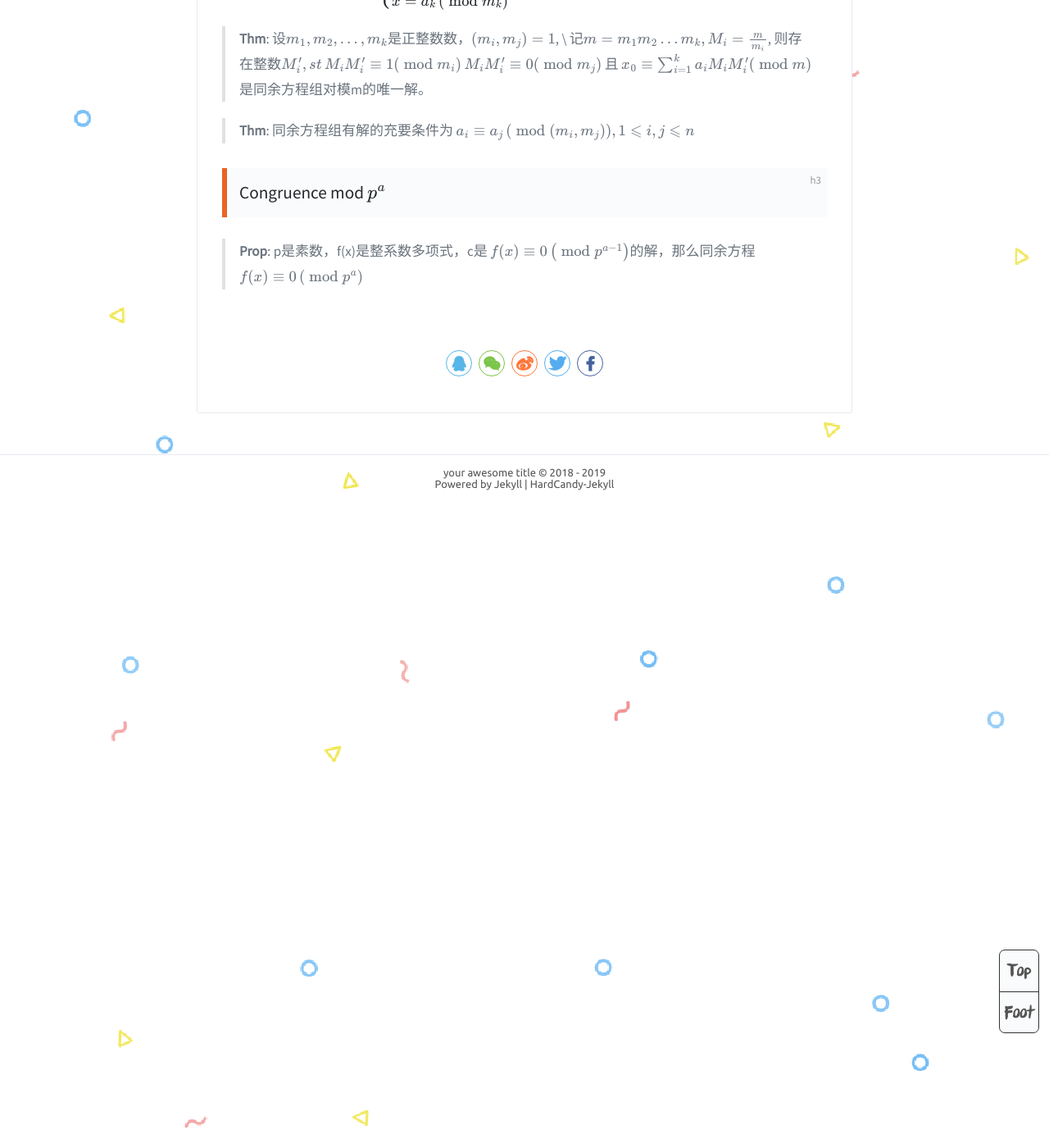
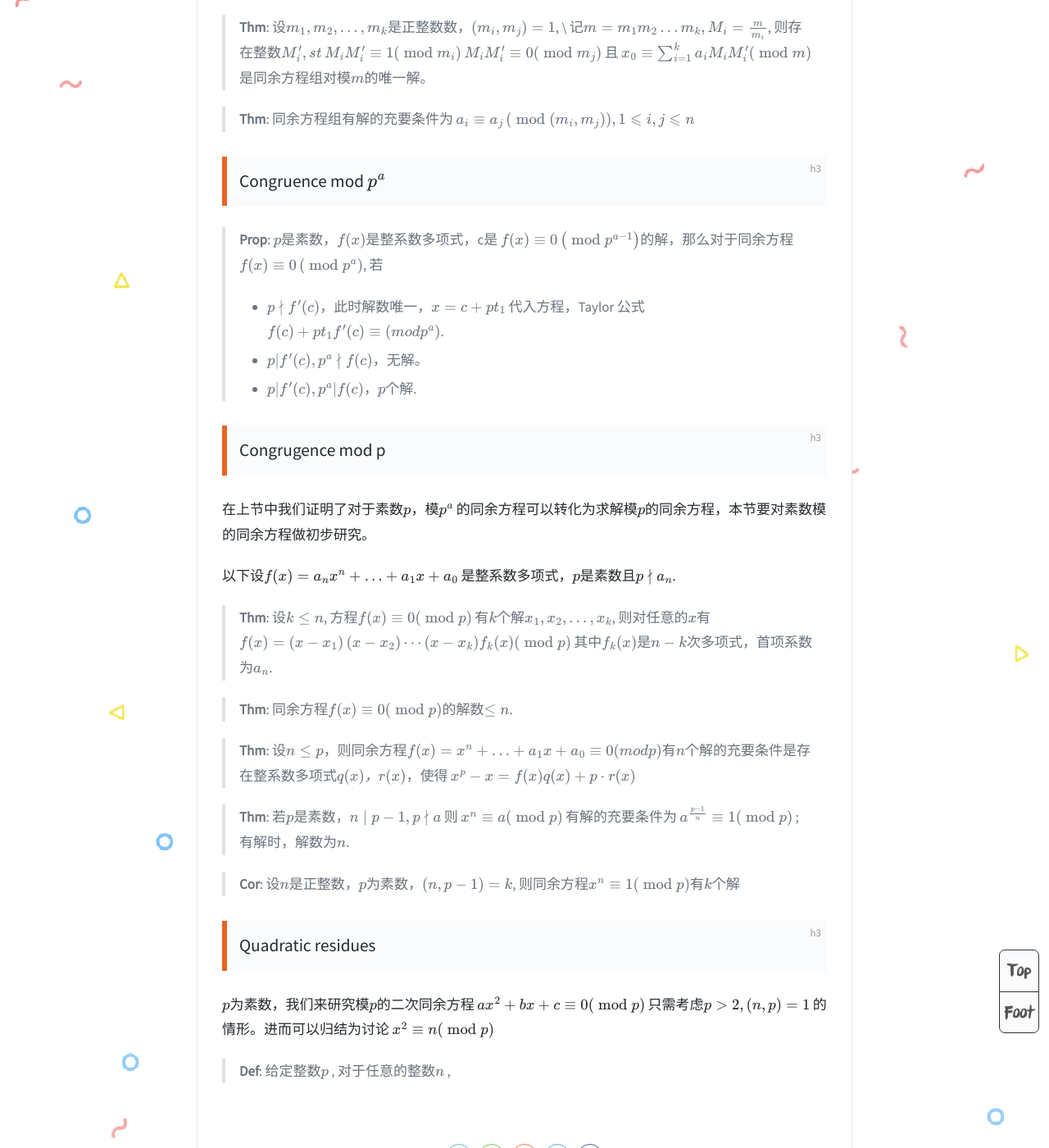
Before and after one commit to zodiachc/Cassis.github.io, a Jekyll site: the page built from _posts/2019-07-21-number-theory-#2.md, in a window 1280 px wide and 1400 px high, scrolled down 1902 px. Shown: the whole window at 82% size. Built offline with Jekyll 4.4.1, drawn with Linux system fonts in a browser that asks for light colours; formulas are drawn with MathJax 3; some of the changed text lies outside the part shown.

Commit message:
Update 2019-07-21-number-theory-#2.md

```diff
--- a/_posts/2019-07-21-number-theory-#2.md
+++ b/_posts/2019-07-21-number-theory-#2.md
@@ -36,7 +36,7 @@ color: rgb(255,90,90)
 
 设$m \nmid a$，本节讨论最简单的模$m$一次同余方程 $ax\equiv b(\bmod m)$
 
-> **Thm**: $ax\equiv b(\bmod m)$有解的充要条件为$(a,m)|b$, 且解的个数为$d=(a,m)$
+> **Thm**: $ax\equiv b(\bmod m)$有解的充要条件为$(a,m)\vert b$, 且解的个数为$d=(a,m)$
 
 > **Prop**: $(a,m)=1$时，$$a_{1} x \equiv-b\left[\frac{m}{a}\right](\bmod m)$$
 
@@ -50,10 +50,46 @@ $$
 > **Thm**: 设$m_1, m_2, ... ,m_k$是正整数数，$(m_i,m_j)=1$, \\ 记$m=m_1m_2...m_k, M_i=\frac{m}{m_i}$, 则存在整数$M_i', st$
 > 	$$M_iM_i'\equiv1(\bmod m_i)$$
 > 	$$M_iM_i'\equiv0(\bmod m_j)$$
-> 	且 $$x_0\equiv \sum_{i=1}^{k} a_{i} M_{i} M_{i}^{\prime}(\bmod m)$$是同余方程组对模m的唯一解。
+> 	且 $$x_0\equiv \sum_{i=1}^{k} a_{i} M_{i} M_{i}^{\prime}(\bmod m)$$是同余方程组对模$m$的唯一解。
 
 > **Thm**: 同余方程组有解的充要条件为 $a_{i} \equiv a_{j}\left(\bmod \left(m_{i}, m_{j}\right)\right), 1 \leqslant i, j \leqslant n$
 
 ### Congruence mod $p^a$
 
-> **Prop**: p是素数，f(x)是整系数多项式，c是 $f(x) \equiv 0\left(\bmod p^{a-1}\right)$的解，那么同余方程$f(x) \equiv 0\left(\bmod p^{a}\right)$
+> **Prop**: $p$是素数，$f(x)$是整系数多项式，c是 $f(x) \equiv 0\left(\bmod p^{a-1}\right)$的解，那么对于同余方程$f(x) \equiv 0\left(\bmod p^{a}\right)$, 若
+>
+> + $p\nmid f'(c)$，此时解数唯一，$x=c+pt_1$ 代入方程，Taylor 公式 $f(c)+pt_1f'(c)\equiv (mod p^a)$.
+> + $p\vert f'(c), p^a\nmid f(c)$，无解。
+> + $p\vert f'(c), p^a\vert f(c)$，$p$个解.
+
+### Congrugence mod p
+
+在上节中我们证明了对于素数$p$，模$p^a$ 的同余方程可以转化为求解模$p$的同余方程，本节要对素数模的同余方程做初步研究。
+
+以下设$f(x)=a_nx^n+\ldots+a_1x+a_0$ 是整系数多项式，$p$是素数且$p\nmid a_n$.
+
+> **Thm**: 设$k\leq n$, 方程$f(x)\equiv0(\bmod p)$ 有$k$个解$x_1, x_2, ... ,x_k$, 则对任意的$x$有
+> $$f(x)=\left(x-x_{1}\right)\left(x-x_{2}\right) \cdots\left(x-x_{k}\right) f_{k}(x)(\bmod p)$$
+> 其中$f_k(x)$是$n-k$次多项式，首项系数为$a_n$.
+
+> **Thm**: 同余方程$f(x)\equiv0(\bmod p)$的解数$\leq n$.
+
+> **Thm**: 设$n\leq p$，则同余方程$f(x)=x^n+\ldots+a_1x+a_0\equiv 0(mod p)$有$n$个解的充要条件是存在整系数多项式$q(x)，r(x)$，使得
+> 	$$x^{p}-x=f(x) q(x)+p \cdot r(x)$$
+
+> **Thm**: 若$p$是素数，$n\mid p-1, p\nmid a$ 则 $x^n\equiv a(\bmod p)$ 有解的充要条件为 $a^{\frac{p-1}{n}}\equiv1(\bmod p)$ ; 有解时，解数为$n$.
+
+> **Cor**: 设$n$是正整数，$p$为素数，$(n,p-1)=k$, 则同余方程$x^n\equiv 1(\bmod p)$有$k$个解
+
+### Quadratic residues
+
+$p$为素数，我们来研究模$p$的二次同余方程
+$$
+ax^2+bx+c\equiv0(\bmod p)
+$$
+只需考虑$p>2, (n,p)=1$ 的情形。进而可以归结为讨论
+$$
+x^2\equiv n(\bmod p)
+$$
+
+> **Def**: 给定整数$p$ , 对于任意的整数$n$ ,
```
